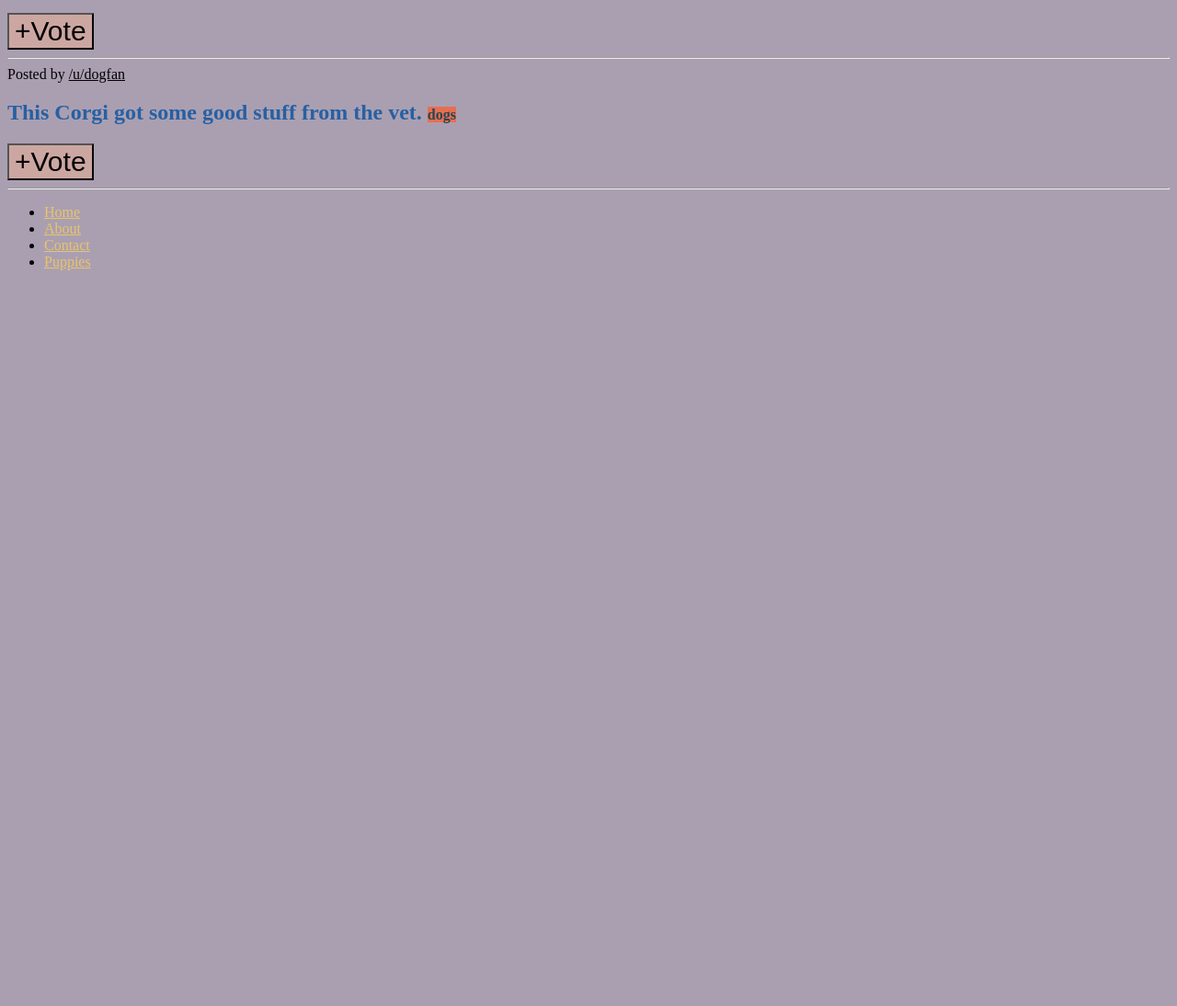
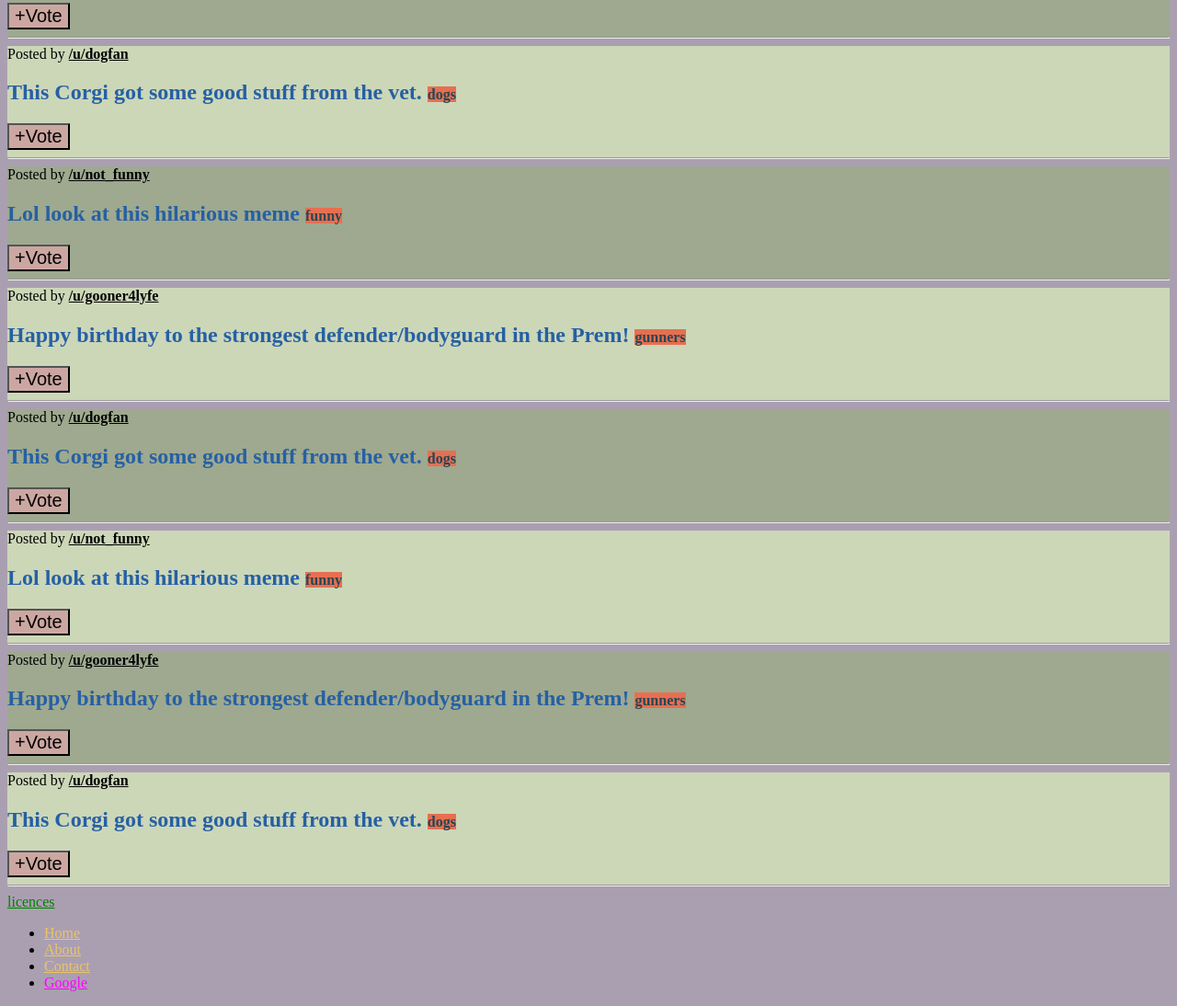
Before and after one commit to 17cats/bootcamp, a plain HTML site: page starter.html in a window 1280 px wide. Shown: the part 342-1436 px from the top of the page at 92% size. Before the commit the page ends 800 px from the top, so only its background shows below. Drawn offline with Linux system fonts and the light colour scheme.

Commit message:
EOD 29 Jul 21

```diff
--- a/app.css
+++ b/app.css
@@ -28,3 +28,49 @@ h1, h2 {
 footer a {
     color: #e9c46a;
 }
+
+h2 + button {
+    font-size: 20px;
+}
+
+nav > a {
+    color: green;
+}
+
+input[type="password"] {
+    color: red;
+}
+
+a[href*="google"] {
+    color: magenta;
+}
+
+button:hover {
+    background-color: #d62828;
+    color: #eae2b7;
+}
+
+.post button:hover {
+    background-color: #003049;
+    color: #eae2b7;
+}
+
+.post a {
+    font-weight: 900;
+}
+
+.post a:hover {
+    color: #7209b7;
+}
+
+button:active {
+    background-color: #e07a5f;
+}
+
+.post {
+    background-color: #ccd7b8;
+}
+
+.post:nth-of-type(2n) {
+    background-color: #9ea98f;
+}
--- a/starter.html
+++ b/starter.html
@@ -10,6 +10,7 @@
 
 <body>
     <nav>
+        <input type = 'password'>
         <input type="text" placeholder="search">
         <button>Log In</button>
         <button>Sign Up</button>
@@ -34,9 +35,46 @@
             <button>+Vote</button>
             <hr>
         </section>
+    <section class='post'>
+            <span>Posted by <a href="#213adas">/u/not_funny</a></span>
+            <h2>Lol look at this hilarious meme <span class="tag">funny</span></h2>
+            <button>+Vote</button>
+            <hr>
+        </section>
+        <section class='post'>
+            <span>Posted by <a href="#345adas">/u/gooner4lyfe</a></span>
+            <h2>Happy birthday to the strongest defender/bodyguard in the Prem! <span class="tag">gunners</span></h2>
+            <button>+Vote</button>
+            <hr>
+        </section >
+        <section class='post'>
+            <span>Posted by <a href="#981adas">/u/dogfan</a></span>
+            <h2>This Corgi got some good stuff from the vet. <span class="tag">dogs</span></h2>
+            <button>+Vote</button>
+            <hr>
+        </section>
+        <section class = 'post'>
+            <span>Posted by <a href = '#213adas'>/u/not_funny</a></span>
+            <h2>Lol look at this hilarious meme <span class = 'tag'>funny</span></h2>
+            <button>+Vote</button>
+            <hr>
+        </section>
+        <section class = 'post'>
+            <span>Posted by <a href = '#345adas'>/u/gooner4lyfe</a></span>
+            <h2>Happy birthday to the strongest defender/bodyguard in the Prem! <span class = 'tag'>gunners</span></h2>
+            <button>+Vote</button>
+            <hr>
+        </section>
+        <section class = 'post'>
+            <span>Posted by <a href = '#981adas'>/u/dogfan</a></span>
+            <h2>This Corgi got some good stuff from the vet. <span class = 'tag'>dogs</span></h2>
+            <button>+Vote</button>
+            <hr>
+        </section>
     </main>
     <footer>
         <nav>
+            <a href = ''>licences</a>
             <ul>
                 <li>
                     <a href="#home">Home</a>
@@ -48,7 +86,7 @@
                     <a href="#contact">Contact</a>
                 </li>
                 <li>
-                    <a href="#puppies">Puppies</a>
+                    <a href="www.google.com">Google</a>
                 </li>
             </ul>
         </nav>
```
